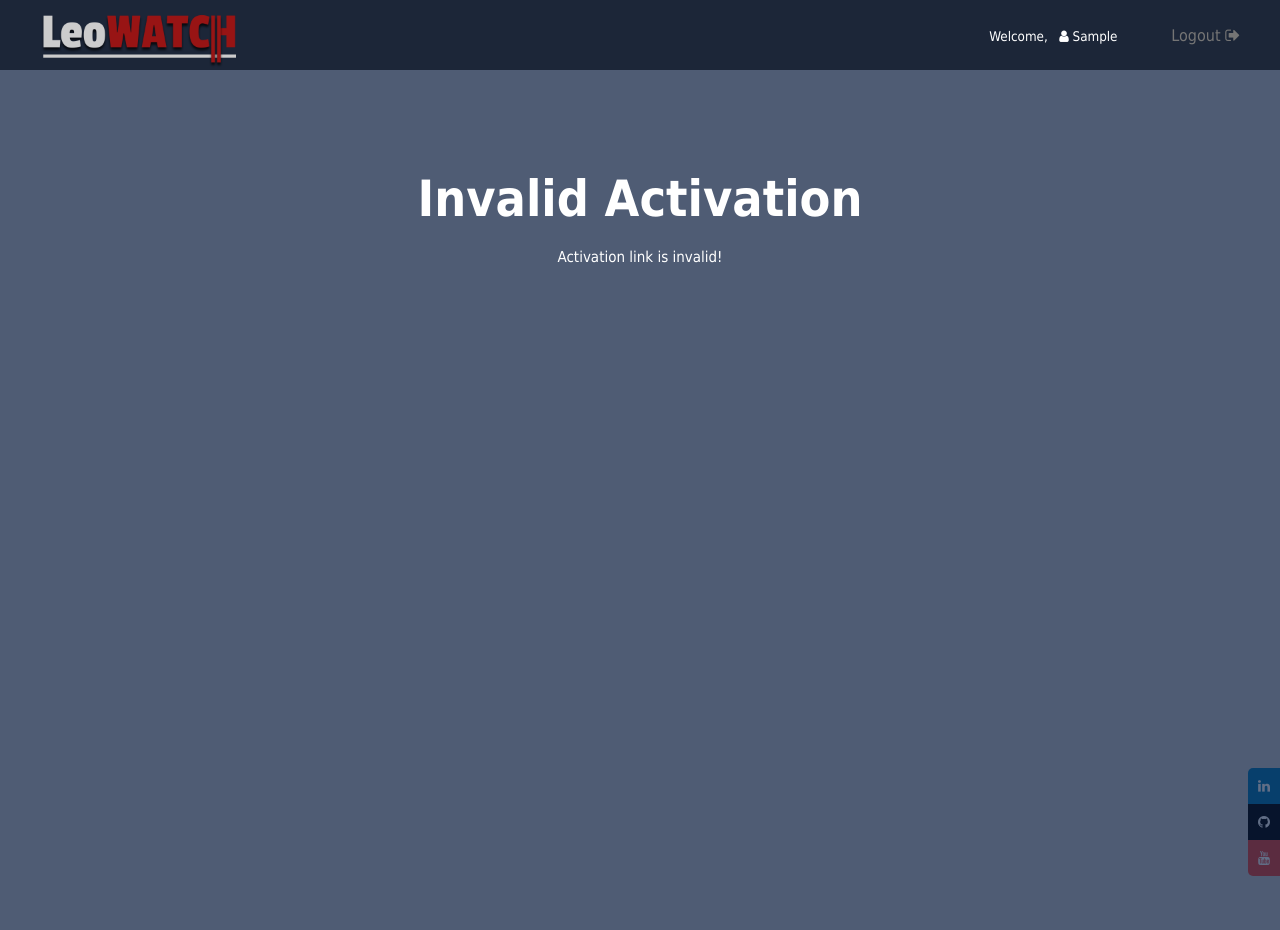
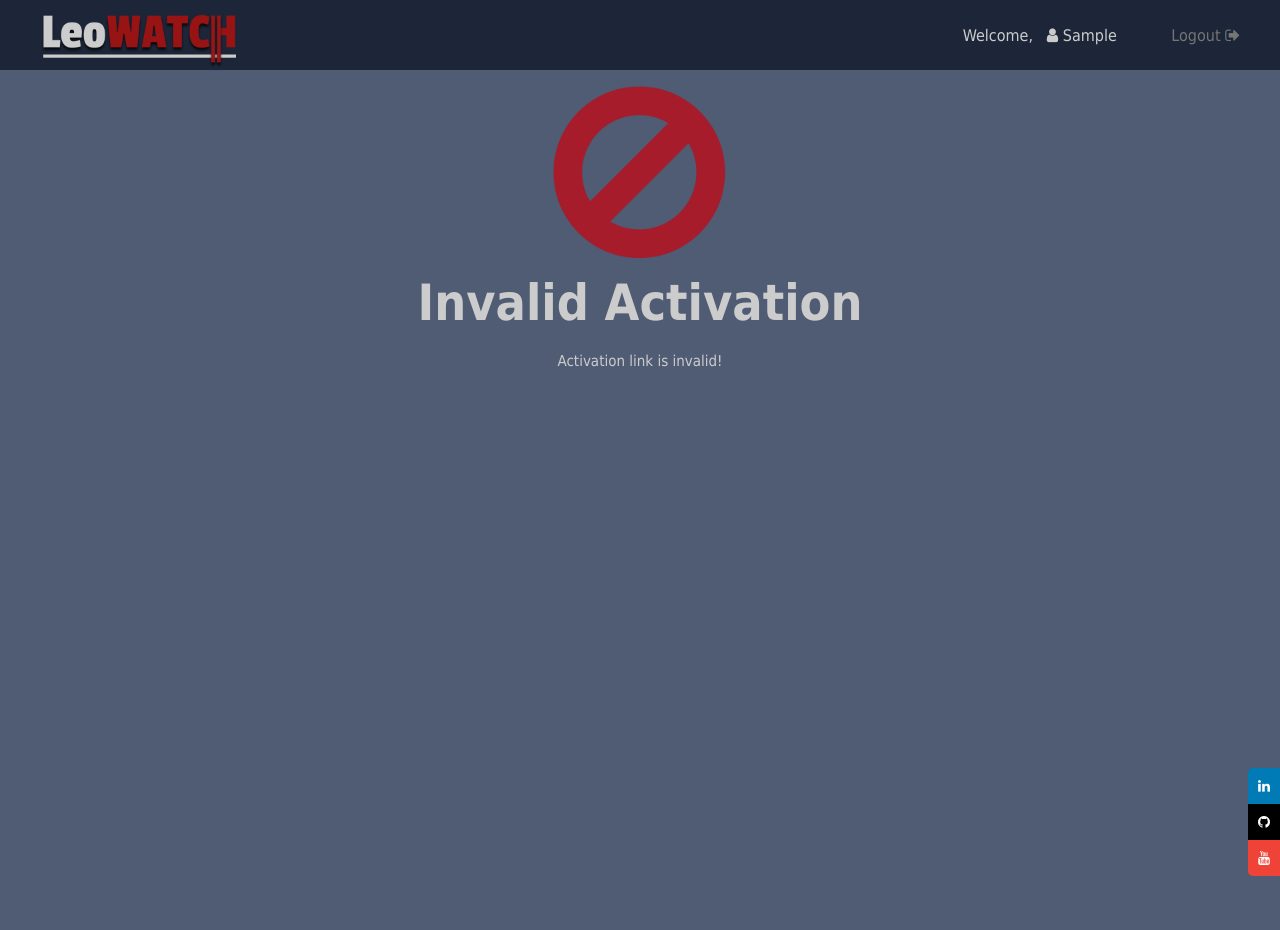
Before and after one commit to owusu-king/videoPlatform, a Django app: page /activate/1/1/ in a window 1280 px wide. Run offline with Django 4.2, Linux system fonts and the light colour scheme; the visitor is signed in with stand-in values (Sample User, id 1); some libraries are stand-ins or nearby versions.

Commit message:
added sucees and error icons

```diff
--- a/video/static/video/styles/style.css
+++ b/video/static/video/styles/style.css
@@ -14,6 +14,8 @@ body {
 #header {
     background-color:  #1c2941;
     align-items: center;
+    position: sticky;
+    top: 0;
     padding: 10px 40px;
     height: 70px;
     display: flex;
@@ -38,7 +40,8 @@ body {
 
 
 .username{
-    color: white;
+    font-size: 16px;
+    color: #ccc;
     cursor: pointer;
     padding-right: 50px;
 }
@@ -55,8 +58,10 @@ body {
 }
 
 .logout-menu:hover {
-    color: #37171b;
-    transition: 1s;
+    color: #ccc;
+    transition: 0.5s;
+    border: 1px solid red;
+    padding: 5px;
 }
 
 .login-menu:hover {
@@ -77,7 +82,7 @@ body {
     font-size: 20px;
     text-align: center;
     margin-bottom: 50px;
-    color: #722F37;
+    color: #0c2044;
 }
 
 form, form input, textarea {
@@ -297,8 +302,7 @@ p {
     flex-direction: column;
     justify-content: flex-start;
     align-items: center;
-    color: white;
-    padding-top: 100px;
+    color: #ccc;
 }
 
 .reset-done h2, .no-videos h2, .verification h2 {
@@ -368,6 +372,7 @@ thead {
 
 th{
     padding: 10px 0;
+    color: #0c2044;
 }
 
 td {
@@ -385,6 +390,7 @@ td {
 }
 
 .icon-bar {
+    z-index: 999;
     position: fixed;
     bottom: 0;
     right: 0;
@@ -427,6 +433,7 @@ td {
 
   .account {
     text-align: center;
+    font-size: 15px;
   }
 
 .video-actions .delete:hover {
--- a/video/templates/video/layout.html
+++ b/video/templates/video/layout.html
@@ -36,6 +36,12 @@
         {% block main %}
         {% endblock %}
     </main>
+
+    <div class="icon-bar">
+        <a href="https://www.linkedin.com/in/kingowusu/" class="linkedin" target="_blank"><i class="fa fa-linkedin"></i></a>
+        <a href="https://github.com/owusu-king" class="github" target="_blank"><i class="fa fa-github"></i></a>
+        <a href="https://www.youtube.com/c/gentechconsult" class="youtube" target="_blank"><i class="fa fa-youtube"></i></a>
+    </div>
     <!-- END OF MAIN CONTENT  -->
 
     <!-- Make a popup form to help share functionality -->
@@ -43,12 +49,7 @@
      {% endblock %}
 
     <!-- BEGIN FOOTER  -->
-    <footer id="footer">
-        <div class="icon-bar">
-            <a href="https://www.linkedin.com/in/kingowusu/" class="linkedin" target="_blank"><i class="fa fa-linkedin"></i></a>
-            <a href="https://github.com/owusu-king" class="github" target="_blank"><i class="fa fa-github"></i></a>
-            <a href="https://www.youtube.com/c/gentechconsult" class="youtube" target="_blank"><i class="fa fa-youtube"></i></a>
-        </div>
+    <footer id="footer" class="footer">
 
     </footer>
     <!-- END OF FOOTER  -->
--- a/video/templates/video/login.html
+++ b/video/templates/video/login.html
@@ -1,4 +1,5 @@
 {% extends 'video/layout.html' %}
+{% load static %}
 
 {% block title %}
   Login | Video Platform
@@ -7,6 +8,8 @@
 {% block main %}
 
   <!-- FORM CONTAINER  -->
+
+
       <div class="form-container">
         <h1>Log In</h1>
         <form action="{% url 'login' %}" method="POST">
@@ -24,7 +27,8 @@
         </form>
         <p class="account">Forgot Password?  <a href="{% url 'password_reset'%}">Reset Here</a></p>
       </div>
+      <p class="account">Don't have an Account?  <a href="{% url 'signup' %}">Sign Up</a></p>
 
-  <p class="account">Don't have an Account?  <a href="{% url 'signup' %}">Sign Up</a></p>
+
   <!-- END OF FORM CONTAINER  -->
 {% endblock %}
--- a/video/templates/video/reset_password/password_reset_complete.html
+++ b/video/templates/video/reset_password/password_reset_complete.html
@@ -1,4 +1,5 @@
 {% extends 'video/layout.html' %}
+{% load static %}
 
 {% block title %}
   Reset Complete | Video Platform
@@ -6,6 +7,9 @@
 
 {% block main %}
     <div class="reset-done">
+      <div>
+        <img src="{% static 'video/images/success.png' %}" alt="Error" width="200px">
+      </div>
         <h2>Password Successfully Updated</h2>
         <p>Your password has been reset, login to your account with the new password.</p>
     </div>
--- a/video/templates/video/reset_password/password_reset_done.html
+++ b/video/templates/video/reset_password/password_reset_done.html
@@ -1,4 +1,5 @@
 {% extends 'video/layout.html' %}
+{% load static %}
 
 {% block title %}
   Reset Done | Video Platform
@@ -6,7 +7,10 @@
 
 {% block main %}
     <div class="reset-done">
-        <h2>Check your Email</h2>
+        <div>
+          <img src="{% static 'video/images/success.png' %}" alt="Error" width="200px">
+        </div>
+        <h2>Reset link successfully sent</h2>
         <p>A password reset link has been sent to your email, if the email you provided is correct, <br>you should recieve the link to reset your password in no time</p>
     </div>
 {% endblock %}
--- a/video/templates/video/reset_password/password_reset_form.html
+++ b/video/templates/video/reset_password/password_reset_form.html
@@ -11,7 +11,7 @@
         {% csrf_token %}
         {{form.as_p}}
         <div class="actions">
-          <input type="submit" value="Send Verification Code" class="submit">
+          <input type="submit" value="Send Verification Link" class="submit">
         </div>
 
     </form>
--- a/video/templates/video/verification/activation_complete.html
+++ b/video/templates/video/verification/activation_complete.html
@@ -1,5 +1,6 @@
 
 {% extends 'video/layout.html' %}
+{% load static %}
 
 {% block title %}
   Activation Success | Video Platform
@@ -7,6 +8,9 @@
 
 {% block main %}
 <div class="no-videos">
+  <div>
+    <img src="{% static 'video/images/success.png' %}" alt="Error" width="200px">
+  </div>
     <h2>Activation Successful</h2>
     <p>Thank you for registering. Please head back to the login page and access your account.</p>
 </div>
--- a/video/templates/video/verification/activation_invalid.html
+++ b/video/templates/video/verification/activation_invalid.html
@@ -1,5 +1,6 @@
 
 {% extends 'video/layout.html' %}
+{% load static %}
 
 {% block title %}
   Invalid Activation | Video Platform
@@ -7,6 +8,9 @@
 
 {% block main %}
 <div class="no-videos">
+    <div>
+      <img src="{% static 'video/images/error.png' %}" alt="Error" width="200px">
+    </div>
         <h2>Invalid Activation</h2>
         <p>Activation link is invalid!</p>
 </div>
--- a/video/templates/video/verification/verification_confirm.html
+++ b/video/templates/video/verification/verification_confirm.html
@@ -1,6 +1,7 @@
 
 
 {% extends 'video/layout.html' %}
+{% load static %}
 
 {% block title %}
   Confirm Verification | Video Platform
@@ -9,6 +10,9 @@
 
 {% block main %}
 <div class="no-videos">
+    <div>
+      <img src="{% static 'video/images/success.png' %}" alt="Error" width="200px">
+    </div>
         <h2>Check your email</h2>
         <p>Thank you for registering. Please check your email to confirm your registration.</p>
 </div>
--- a/video/views.py
+++ b/video/views.py
@@ -119,6 +119,8 @@ def signup_view(request):
             user = form.save(commit=False) # Do not commit user details to db yes, lets wait for activation
             user.is_active = False # Set user inactive and save the record
             form.save()
+
+
 
             # do verification
             token = default_token_generator.make_token(user)
--- a/videoPlatform/settings.py
+++ b/videoPlatform/settings.py
@@ -38,7 +38,7 @@ EMAIL_HOST_PASSWORD = 'upye myyf fcqn plks'
 DEFAULT_FROM_EMAIL = 'webmaster@gmail.com'
 
 
-ALLOWED_HOSTS = []
+ALLOWED_HOSTS = ['*']
 
 
 
```
Also changed, not shown: video/templates/404.html (+4 -51 lines), video/static/video/images/error.png (added), video/static/video/images/success.png (added). Lines whose indentation alone changed are shown as unchanged.
